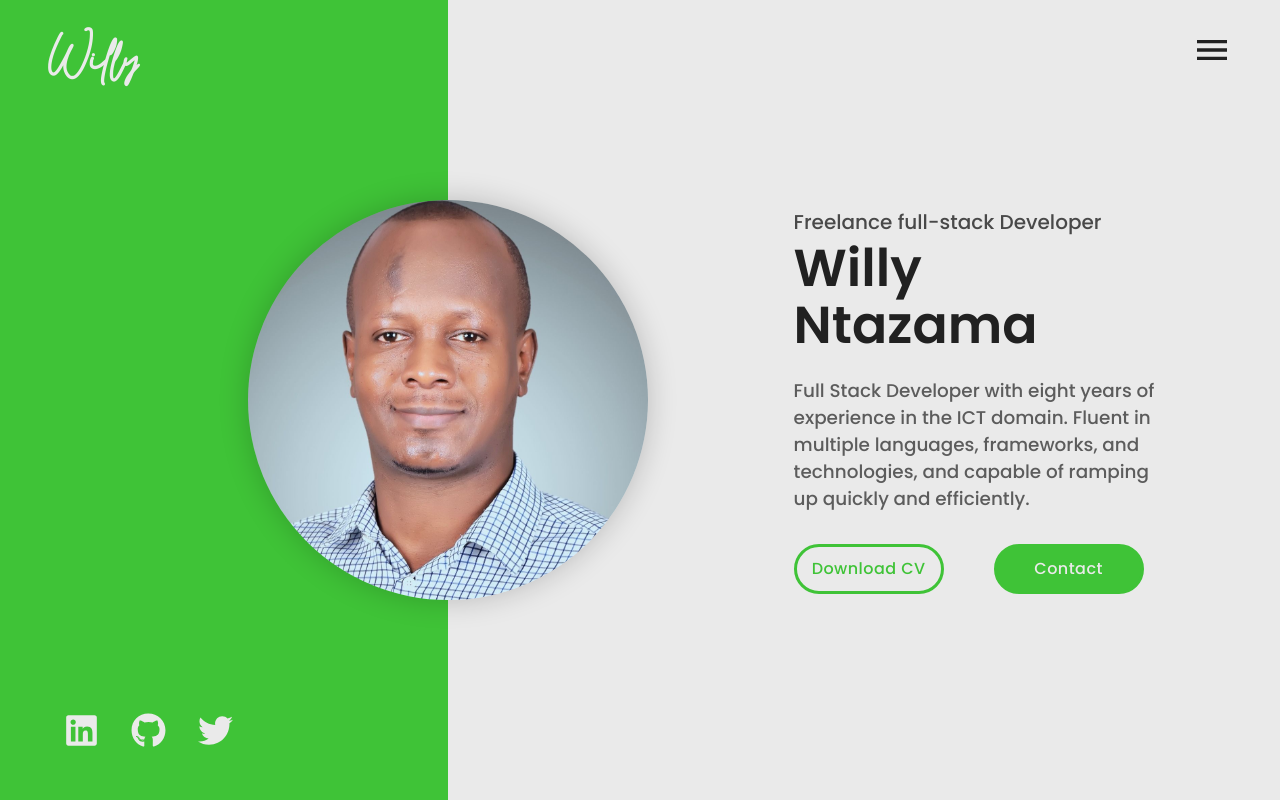
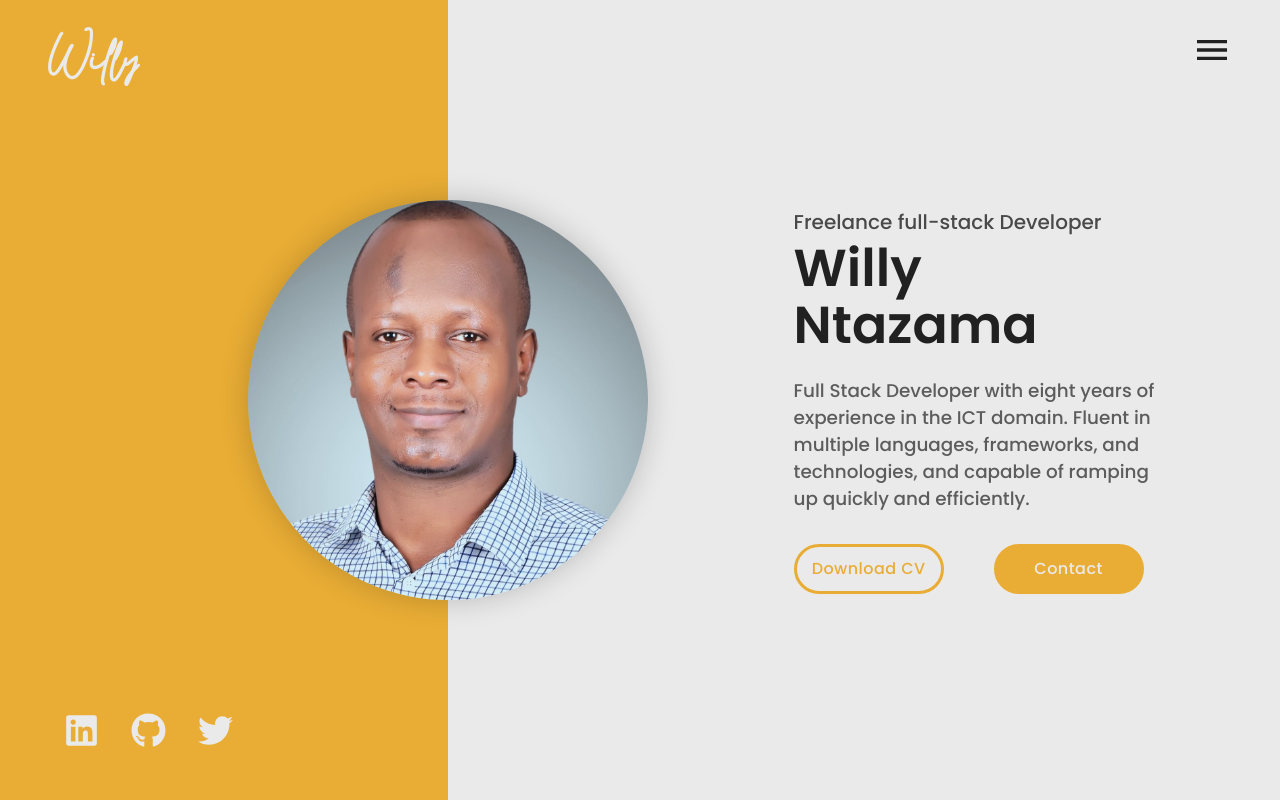
Before and after one commit to ntzwilly/portfolio, a React (Create React App) app: page /blog/blog/blog in a window 1280 px wide. Shown: the top 800 px of the page. Built offline with nearby package versions, Linux system fonts and the light colour scheme; a web font is replaced by a local one.

Commit message:
change theme

```diff
--- a/src/data/themeData.js
+++ b/src/data/themeData.js
@@ -19,7 +19,7 @@ import {
 } from "../theme/theme";
 
 export const themeData = {
-  theme: greenThemeLight,
+  theme: yellowThemeLight,
 };
 
 // Choose theme from above
```
